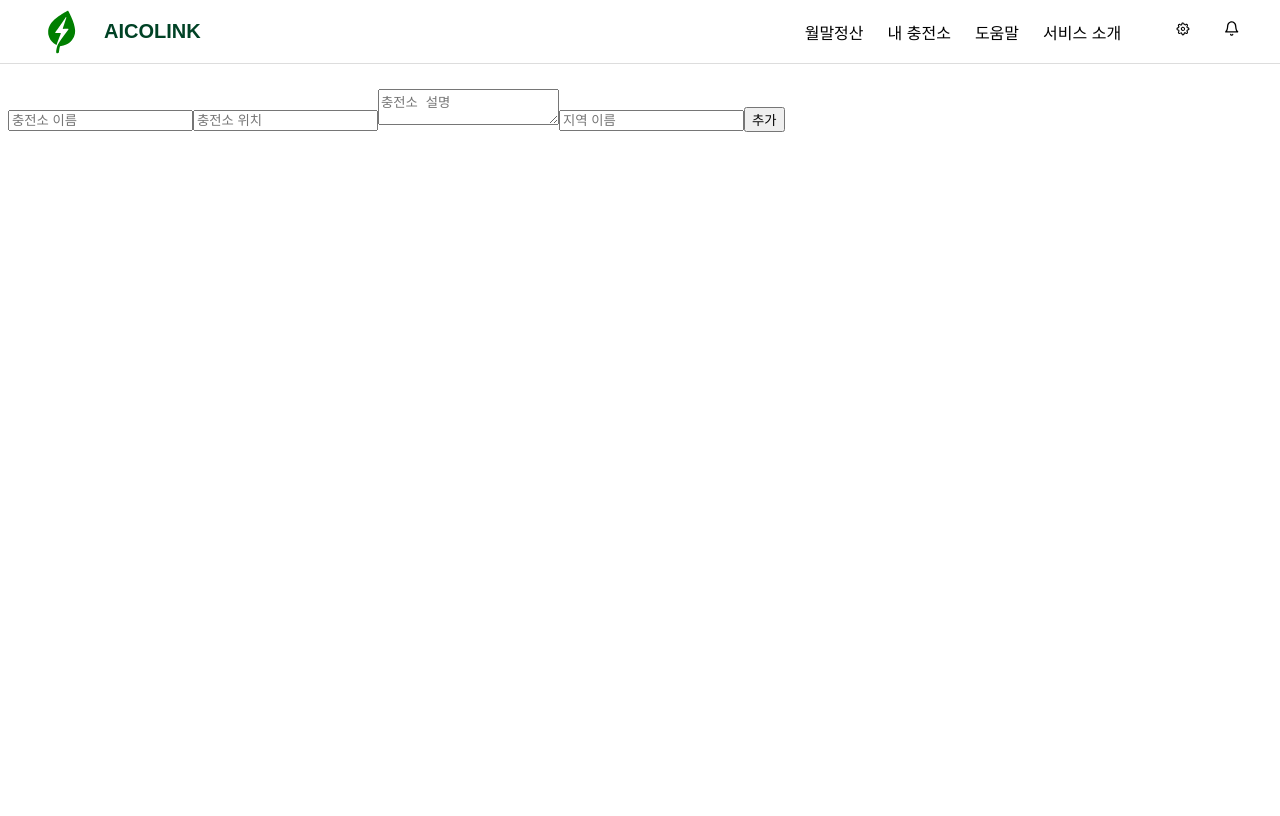
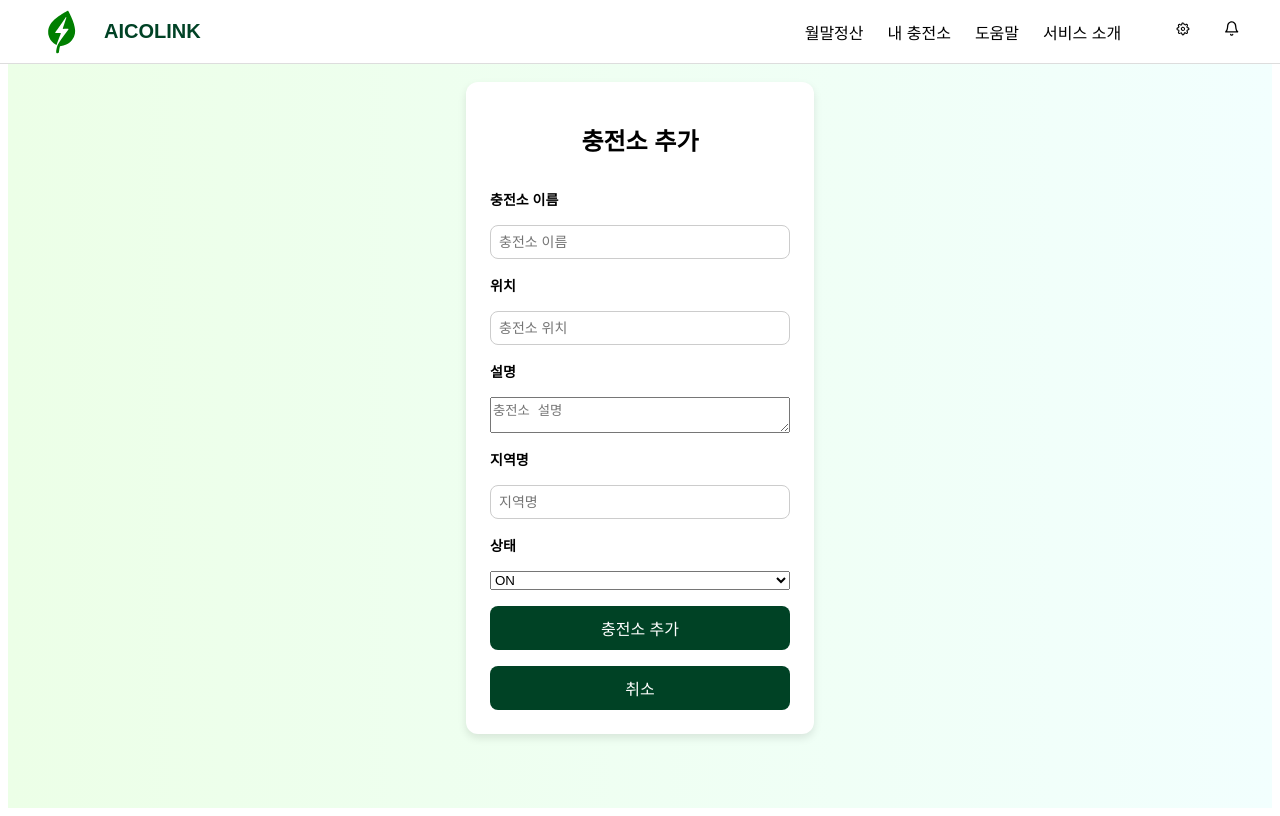
Before and after one commit to Capstone-whiteday/frontend-aicolink, a React (Vite) app: page /add-station in a window 1280 px wide. Built offline with nearby package versions, Linux system fonts and the light colour scheme.

Commit message:
AddStation page fixed

```diff
--- a/src/App.jsx
+++ b/src/App.jsx
@@ -133,7 +133,12 @@ return (
         />
         </>
       } />
-      <Route path="/add-station" element={<AddStation />} />
+      <Route path="/add-station" element={
+        <AddStation
+          currentUser={currentUser}
+          stations={stations}
+          setStations={setStations}
+       />} />
     </Routes>
   </Router>
 );
--- a/src/Components/AddStation.jsx
+++ b/src/Components/AddStation.jsx
@@ -2,69 +2,174 @@ import './AddStation.css';
 import { useState } from 'react';
 import { useNavigate } from 'react-router-dom';
 
-const AddStation = () => {
+// MyPage의 handleAddStation 로직 참고하여 구현
+const AddStation = ({ currentUser, setStations, stations }) => {
   const navigate = useNavigate();
-  const [station, setStation] = useState({
-    stationId: Date.now(),
+  const [form, setForm] = useState({
     name: '',
     location: '',
-    createdAt: new Date().toISOString(),
-    updatedAt: new Date().toISOString(),
-    status: 'ON',
     description: '',
     regionName: '',
+    status: 'ON',
   });
 
-  const handleInputChange = (e) => {
+  // 입력값 변경 핸들러
+  const handleChange = (e) => {
     const { name, value } = e.target;
-    setStation({ ...station, [name]: value });
+    setForm({ ...form, [name]: value });
   };
 
-  const handleAddStation = () => {
-    if (!station.name || !station.location) {
+  // MyPage의 handleAddStation 참고
+  const handleAddStation = (e) => {
+    e.preventDefault();
+    if (!form.name || !form.location) {
       alert('충전소 이름과 위치를 입력해주세요.');
       return;
     }
-    console.log('충전소 추가:', station);
+    const newStation = {
+      stationId: Date.now(),
+      name: form.name,
+      location: form.location,
+      createdAt: new Date().toISOString(),
+      updatedAt: new Date().toISOString(),
+      status: form.status,
+      description: form.description,
+      regionName: form.regionName,
+      userId: currentUser?.id,
+    };
+    setStations([...stations, newStation]);
     alert('충전소가 추가되었습니다!');
-    navigate('/mypage'); // 마이페이지로 이동
+    navigate('/mypage');
   };
 
   return (
-    <div className="add-station-wrapper">
-      <h1>충전소 추가하기</h1>
-      <div className="add-station-form">
+    <div className="signup-container">
+      <form className="signup-form" onSubmit={handleAddStation}>
+        <h1>충전소 추가</h1>
+        <label htmlFor="name">충전소 이름</label>
         <input
           type="text"
+          id="name"
           name="name"
+          value={form.name}
+          onChange={handleChange}
           placeholder="충전소 이름"
-          value={station.name}
-          onChange={handleInputChange}
+          required
         />
+        <label htmlFor="location">위치</label>
         <input
           type="text"
+          id="location"
           name="location"
+          value={form.location}
+          onChange={handleChange}
           placeholder="충전소 위치"
-          value={station.location}
-          onChange={handleInputChange}
+          required
         />
+        <label htmlFor="description">설명</label>
         <textarea
+          id="description"
           name="description"
+          value={form.description}
+          onChange={handleChange}
           placeholder="충전소 설명"
-          value={station.description}
-          onChange={handleInputChange}
         />
+        <label htmlFor="regionName">지역명</label>
         <input
           type="text"
+          id="regionName"
           name="regionName"
-          placeholder="지역 이름"
-          value={station.regionName}
-          onChange={handleInputChange}
+          value={form.regionName}
+          onChange={handleChange}
+          placeholder="지역명"
         />
-        <button onClick={handleAddStation}>추가</button>
-      </div>
+        <label htmlFor="status">상태</label>
+        <select
+          id="status"
+          name="status"
+          value={form.status}
+          onChange={handleChange}
+        >
+          <option value="ON">ON</option>
+          <option value="OFF">OFF</option>
+        </select>
+        <button type="submit">충전소 추가</button>
+        <button type="button" onClick={() => navigate('/mypage')}>취소</button>
+      </form>
     </div>
   );
 };
 
 export default AddStation;
+
+
+// import './AddStation.css';
+// import { useState } from 'react';
+// import { useNavigate } from 'react-router-dom';
+
+// const AddStation = () => {
+//   const navigate = useNavigate();
+//   const [station, setStation] = useState({
+//     stationId: Date.now(),
+//     name: '',
+//     location: '',
+//     createdAt: new Date().toISOString(),
+//     updatedAt: new Date().toISOString(),
+//     status: 'ON',
+//     description: '',
+//     regionName: '',
+//   });
+
+//   const handleInputChange = (e) => {
+//     const { name, value } = e.target;
+//     setStation({ ...station, [name]: value });
+//   };
+
+//   const handleAddStation = () => {
+//     if (!station.name || !station.location) {
+//       alert('충전소 이름과 위치를 입력해주세요.');
+//       return;
+//     }
+//     console.log('충전소 추가:', station);
+//     alert('충전소가 추가되었습니다!');
+//     navigate('/mypage'); // 마이페이지로 이동
+//   };
+
+//   return (
+//     <div className="add-station-wrapper">
+//       <h1>충전소 추가하기</h1>
+//       <div className="add-station-form">
+//         <input
+//           type="text"
+//           name="name"
+//           placeholder="충전소 이름"
+//           value={station.name}
+//           onChange={handleInputChange}
+//         />
+//         <input
+//           type="text"
+//           name="location"
+//           placeholder="충전소 위치"
+//           value={station.location}
+//           onChange={handleInputChange}
+//         />
+//         <textarea
+//           name="description"
+//           placeholder="충전소 설명"
+//           value={station.description}
+//           onChange={handleInputChange}
+//         />
+//         <input
+//           type="text"
+//           name="regionName"
+//           placeholder="지역 이름"
+//           value={station.regionName}
+//           onChange={handleInputChange}
+//         />
+//         <button onClick={handleAddStation}>추가</button>
+//       </div>
+//     </div>
+//   );
+// };
+
+// export default AddStation;
--- a/src/Components/MyPage.jsx
+++ b/src/Components/MyPage.jsx
@@ -196,6 +196,7 @@ const MyPage = ({
                 <option value="OFF">OFF</option>
               </select>
               <button onClick={handleAddStation}>추가</button>
+              navigate('/');
             </div>
 
             {/* 등록된 충전소 리스트 */}
--- a/src/Components/Sidebar_mp.jsx
+++ b/src/Components/Sidebar_mp.jsx
@@ -33,7 +33,9 @@ const Sidebar = ({ isLoggedIn, setIsLoggedIn, currentUser, stations }) => { // s
     setIsLoggedIn(false); // 로그인 상태 변경
     navigate('/'); // 메인 페이지로 이동
   };
-
+    const handleAddStationClick = () => {
+    navigate('/add-station');
+  };
   if (!isLoggedIn) {
     return (
       <aside className="sidebar">
@@ -86,6 +88,10 @@ const Sidebar = ({ isLoggedIn, setIsLoggedIn, currentUser, stations }) => { // s
         )}
       </div>  */}
 
+        {/* 충전소 추가 버튼 */}
+      <button className="logout-btn" onClick={handleAddStationClick}>
+        + 충전소 추가
+      </button>
       {/* <button className="info-btn">→ 내 정보 변경하기</button> */}
       <button className="logout-btn" onClick={handleLogoutClick}>← Log out</button>
     </aside>
```
Also changed, not shown: src/mymockdata.js (added, +25 -0 lines).
